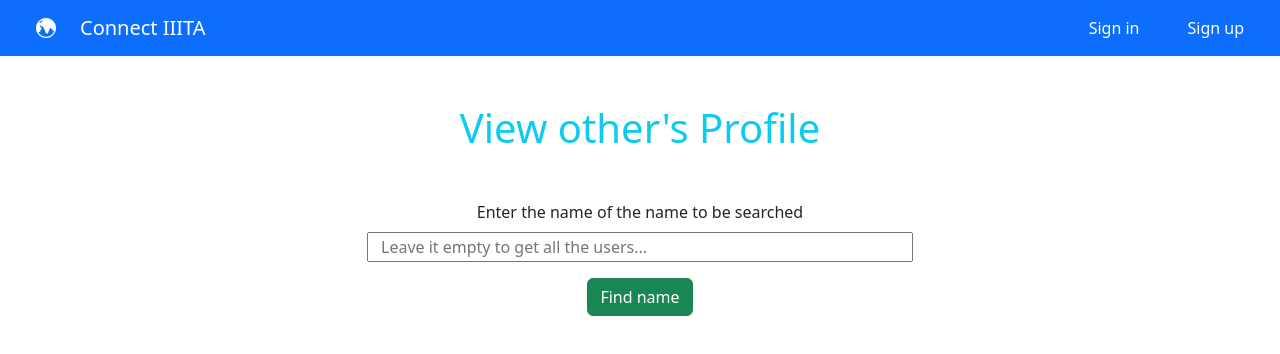
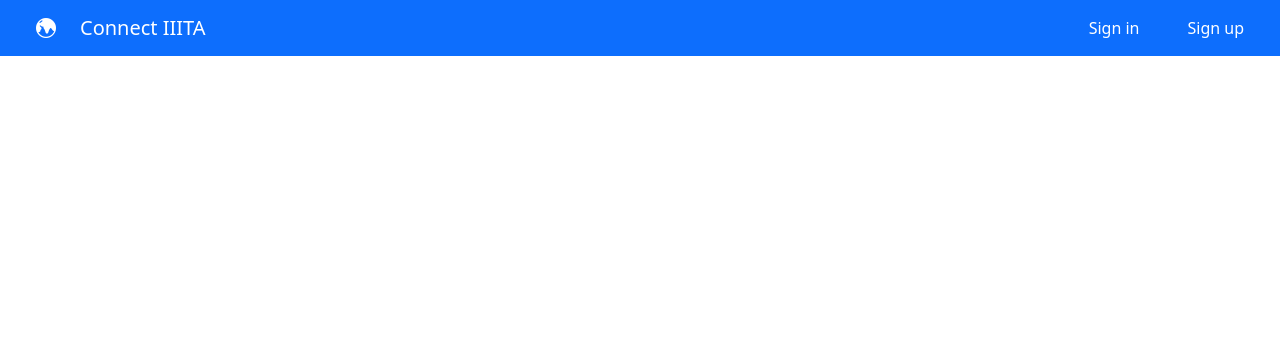
Before and after one commit to shorty-huddybuddy/collegeCommunitySoftware, a React (Create React App) app: page /searchProfile in a window 1280 px wide. Shown: the top 354 px of the page. Built offline with nearby package versions, Linux system fonts and the light colour scheme.

Commit message:
added search bar on nav

```diff
--- a/src/App.js
+++ b/src/App.js
@@ -6,7 +6,7 @@ import Home from "./pages/Home.jsx"
 import SignIn from "./pages/SignIn.jsx"
 import SignUp from "./pages/SignUp.jsx"
 import Profile from "./pages/Profile.jsx"
-import SearchProfile from "./pages/SearchProfile.jsx";
+import Search from "./pages/Search.jsx";
 import BloodGroupTracking from "./pages/BloodGroupTracking.jsx";
 
 function App() {
@@ -18,7 +18,7 @@ function App() {
       <Route path="/signin" element = {<SignIn/>} />
       <Route path="/signup" element = {<SignUp/>} />
       <Route path="/profile/:username" element = {<Profile/>} />
-      <Route path="/searchProfile" element = {<SearchProfile/>} />
+      <Route path="/search" element = {<Search/>} />
       <Route path="/requestBlood" element = {<BloodGroupTracking/>} />
       </Routes>
     </BrowserRouter>
--- a/src/components/LoggedInHeader.jsx
+++ b/src/components/LoggedInHeader.jsx
@@ -1,4 +1,4 @@
-import React from 'react'
+import React, { useState } from 'react'
 import 'bootstrap/dist/css/bootstrap.min.css';
 import "bootstrap-icons/font/bootstrap-icons.css";
 import 'bootstrap/dist/js/bootstrap.bundle.min';
@@ -14,13 +14,41 @@ export default function LoggedInHeader() {
     window.location.reload()
   }
 
+  const [search , setSearch] = useState('')
+
   const user_email = localStorage.getItem('user')
+
+  const handleSearch = async (e) => {
+
+    if(e.keyCode === 13){
+
+      e.preventDefault()
+      const query = search
+
+      try {
+          const response = await fetch('http://localhost:5000/search?query=' +  query)
+          const data = await response.json()
+          if(!response.ok){
+            alert(`${data.message}`)
+            return
+          }
+          navigate(`/search?query=${query}` , { state : data })
+
+      } catch (error) {
+          console.error(error)
+          alert('Failed to fetch name profile')
+          return
+      }
+
+    }
+
+}
 
   return (
     <div className='sticky-top'>
          <nav className="navbar navbar-expand-lg bg-primary theme-dark" data-bs-theme="dark">
     <div className="container-fluid">
-      <a className="navbar-brand">
+      <a className="navbar-brand" href='/'>
         <i className="bi bi-globe-central-south-asia p-4"></i>
         Connect IIITA
       </a>
@@ -32,12 +60,8 @@ export default function LoggedInHeader() {
           <li className="nav-item">
             <a className="nav-link" aria-current="page" href="/" id="home"  >Home</a>
           </li>
-          <li className="nav-item dropdown">
-            <a className="nav-link dropdown-toggle" href='#' role='button' data-bs-toggle = 'dropdown' aria-expanded='false'>Profile</a>
-            <ul className='dropdown-menu'>
-              <li><a className='dropdown-item' href={`/profile/${user_email}`} id='myProfile'>My profile</a></li>
-              <li><a className='dropdown-item' href='http://localhost:3000/searchProfile'id='myProfile'>View other's profile</a></li>
-            </ul>
+          <li className="nav-item">
+            <a className="nav-link" aria-current="page" href={`/profile/${user_email}`} id="home"  >My Profile</a>
           </li>
           <li className='nav-item'><a className="nav-link" href="/notifications"  id="notifications"  >Notifications</a></li><li><hr className="dropdown-divider"/></li>
           <li className="nav-item">
@@ -59,6 +83,9 @@ export default function LoggedInHeader() {
           <li className="nav-item">
             <a className="nav-link cursor-pointer" aria-current="page" onClick={handleLogout}   id='logout' href ='/signin'>Logout</a>
           </li>
+          <form role="search">
+            <input className="form-control mx-3" type="search" id='searchInput' placeholder="Search" aria-label="Search" style={{width : '100px' , height : '40px'}} onChange={(e) => setSearch(e.target.value)} onKeyDown={handleSearch}/>
+          </form>
         </ul>
       </div>
     </div>
--- /dev/null
+++ b/src/pages/Search.jsx
@@ -0,0 +1,33 @@
+import React from 'react';
+import {  useLocation } from 'react-router-dom'
+
+function SearchResults() {
+
+    const location = useLocation()
+    const users = location.state.users
+
+  return (
+    <div>
+      <div className='mt-5 text-center'>
+        <h1 className='text-info'>Search Results</h1>
+      </div>
+      <div className='mt-5 text-center'>
+            <h2 className='text-warning'>Users</h2>
+            <div className='mt-4 d-flex'>
+                {users.map((user) => (
+                    <div className="card mx-auto" style={{ width: '18rem', margin: '10px' }} key={user._id}>
+                        <img src={user.photoURL} className="card-img-top" alt="profilePhoto"/>
+                        <div className="card-body">
+                        <h5 className="card-title">{user.name}</h5>
+                        <p className="card-text">{user.about}</p>
+                        <a href={`/profile/${user.email}`} className="btn btn-primary">View profile</a>
+                        </div>
+                    </div>
+                ))}
+            </div>
+        </div>
+    </div>
+  );
+}
+
+export default SearchResults;
--- a/src/pages/SearchProfile.jsx
+++ /dev/null
@@ -1,64 +0,0 @@
-import React, { useEffect, useState } from 'react'
-import { useNavigate } from 'react-router-dom'
-
-export default function () {
-
-    const navigate = useNavigate()
-
-    const [name , setName] = useState('')
-    const [users , setUsers] = useState([])
-
-    const handleClick = async (e) => {
-
-        e.preventDefault()
-
-        try {
-            const response = await fetch('http://localhost:5000/searchUsers?name=' +  name)
-            const data = await response.json()
-            if(!response.ok){
-              alert(`${data.message}`)
-              return
-            }
-            setUsers(data.users)
-
-        } catch (error) {
-            console.error(error)
-            alert('Failed to fetch name profile')
-            return
-        }
-
-    }
-
-    console.log(users)
-
-    return (
-        <div className='container mt-5'>
-            <div className='container'>
-                <h1 className='text-info text-center'>View other's Profile</h1>
-            </div>
-            <div className='container mt-5 text-center'>
-                <form>
-                    <div className="row col-6 mx-auto">
-                        <label htmlFor="name">Enter the name of the name to be searched</label>
-                        <input type="text" id="name" onChange={(e) => setName(e.target.value)} className='mt-2' placeholder='Leave it empty to get all the users...'></input>
-                    </div>
-                    <button className='btn btn-success mt-3' onClick={(e) => handleClick(e)}>Find name</button>
-                </form>
-            </div>
-            <div className='mt-5 row text-center'>
-                {users.map((user) => (
-                    <div className="card mx-auto" style={{ width: '18rem', margin: '10px' }} key={user._id}>
-                        <img src={user.photoURL} className="card-img-top" alt="profilePhoto"/>
-                        <div className="card-body">
-                        <h5 className="card-title">{user.name}</h5>
-                        <p className="card-text">{user.about}</p>
-                        <a href={`/profile/${user.email}`} className="btn btn-primary">View profile</a>
-                        </div>
-                    </div>
-                ))}
-            </div>
-
-
-        </div>
-    )
-}
```
Also changed, not shown: 1 other file (tests, documents, lock files or other folders).
